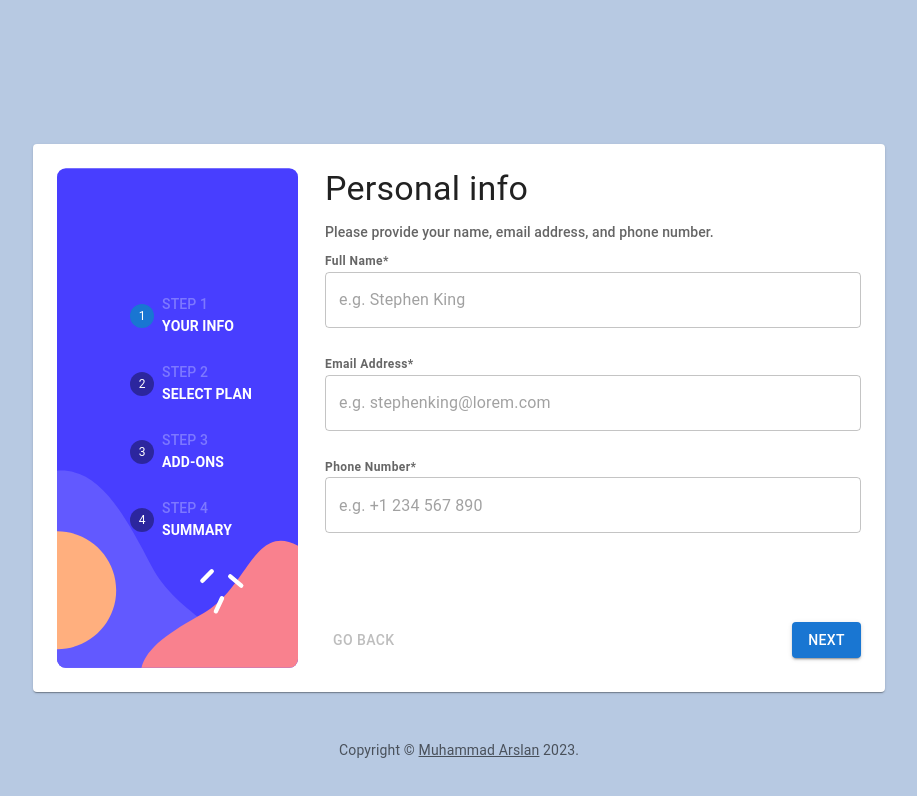
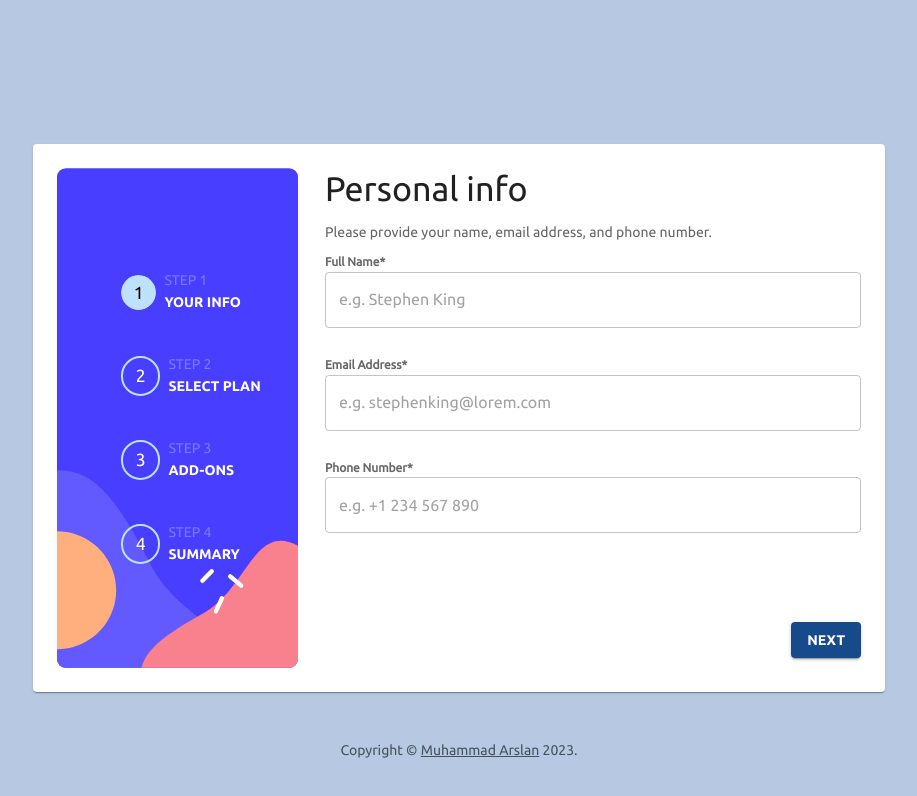
Before and after one commit to ArslanAkhtar/multi_form_front_end_mentor, a Next.js app: page / in a window 1280 px wide. Shown: the top 796 px of the page, without its empty margins (181-1098 px from the left). Built offline with nearby package versions, Linux system fonts and the light colour scheme.

Commit message:
Styling fixed and extra code removed

```diff
--- /dev/null
+++ b/public/assets/fonts/fonts.css
@@ -0,0 +1,18 @@
+@font-face {
+  font-family: "Ubuntu-reg";
+  src: url("/assets/fonts/Ubuntu-Regular.ttf") format("truetype");
+  font-weight: normal;
+  font-style: normal;
+}
+@font-face {
+  font-family: "Ubuntu-bold";
+  src: url("/assets/fonts/Ubuntu-Bold.ttf") format("truetype");
+  font-weight: bold;
+  font-style: normal;
+}
+@font-face {
+  font-family: "Ubuntu-medium";
+  src: url("/assets/fonts/Ubuntu-Medium.ttf") format("truetype");
+  font-weight: normal;
+  font-style: italic;
+}
--- a/src/app/components/Home.tsx
+++ b/src/app/components/Home.tsx
@@ -1,11 +1,21 @@
 "use client";
 import { styled } from "@mui/system";
-import { Box, Container, Paper, useMediaQuery, useTheme } from "@/lib/mui";
+import {
+  Box,
+  Container,
+  Paper,
+  useMediaQuery,
+  CssBaseline,
+  ThemeProvider,
+} from "@/lib/mui";
 import CopyRight from "./CopyRight";
 import { getStepContent } from "../helpers/helper";
 import { useFormWizardContext } from "../contexts/FormWizardContext";
 import StepperMobile from "./subComponents/stepper/StepperMobile";
 import StepperDesktop from "./subComponents/stepper/StepperDesktop";
+
+import "../../../public/assets/fonts/fonts.css";
+import { theme } from "../styles/theme";
 
 const FormWrapper = styled("div")({
   width: "100%",
@@ -30,12 +40,27 @@ const FormContainer = {
 const Home = () => {
   const { currentStep } = useFormWizardContext();
 
-  const theme = useTheme();
+  // const theme = useTheme();
+
+  // const theme = createTheme({
+  //   palette: {
+  //     primary: {
+  //       main: "#ff0000", // Set your primary color
+  //     },
+  //     secondary: {
+  //       main: "#00ff00", // Set your secondary color
+  //     },
+  //   },
+  //   typography: {
+  //     fontFamily: "Roboto, sans-serif", // Use the imported font name here
+  //   },
+  // });
 
   const isMobile = useMediaQuery(theme.breakpoints.down("sm"));
 
   return (
-    <>
+    <ThemeProvider theme={theme}>
+      <CssBaseline />
       <Container component="main" maxWidth="md" sx={{ mb: 6 }}>
         {isMobile && <StepperMobile />}
         <Paper sx={FormContainer}>
@@ -53,7 +78,7 @@ const Home = () => {
         </Paper>
         <CopyRight />
       </Container>
-    </>
+    </ThemeProvider>
   );
 };
 
--- a/src/app/components/subComponents/ButtonNavigation.tsx
+++ b/src/app/components/subComponents/ButtonNavigation.tsx
@@ -24,20 +24,29 @@ const ButtonNavigation = () => {
   const { currentStep, totalSteps, previousStep } = useFormWizardContext();
 
   return (
-    <Box sx={NavigationContainer}>
+    <Box
+      sx={{
+        ...NavigationContainer,
+        justifyContent: currentStep.id === 0 ? "flex-end" : "space-between",
+      }}
+    >
       {currentStep.id !== totalSteps && (
         <>
+          {currentStep.id !== 0 && (
             <Button
               color="inherit"
-            disabled={currentStep.id === 0}
               onClick={previousStep}
+              sx={{ fontFamily: "Ubuntu-bold" }}
             >
               Go Back
             </Button>
+          )}
+
           <Button
             type="submit"
             variant="contained"
             disabled={currentStep.id === totalSteps}
+            sx={{ fontFamily: "Ubuntu-bold" }}
           >
             {currentStep.id === totalSteps - 1 ? "Confirm" : "Next"}
           </Button>
--- a/src/app/components/subComponents/stepper/StepperDesktop.tsx
+++ b/src/app/components/subComponents/stepper/StepperDesktop.tsx
@@ -1,6 +1,5 @@
 import { useFormWizardContext } from "@/app/contexts/FormWizardContext";
 import { steps } from "@/app/helpers/constants";
-import { Wizard } from "@/app/helpers/types";
 import { Box, Step, StepButton, Stepper, Typography, styled } from "@/lib/mui";
 
 const StepSection = styled("div")({
@@ -24,6 +23,23 @@ const FormNavigation = {
   },
 };
 
+const StepButtonCustom = styled(StepButton)({
+  "& .MuiSvgIcon-root": {
+    fontSize: "2.2rem",
+    color: "transparent",
+    border: "2px solid #bee1fd",
+    borderRadius: "50%",
+
+    "&.Mui-active": {
+      color: "#bee1fd",
+      border: "none",
+      "& .MuiStepIcon-text": {
+        fill: "#000",
+      },
+    },
+  },
+});
+
 const StepperDesktop = () => {
   const { currentStep, totalSteps, goToStep, getStep } = useFormWizardContext();
 
@@ -41,7 +57,7 @@ const StepperDesktop = () => {
             },
           }}
         >
-          {[...Array(totalSteps)].map((_, index) => (
+          {[...Array(totalSteps)].map((__, index: number) => (
             <Step
               key={index}
               sx={{
@@ -50,27 +66,31 @@ const StepperDesktop = () => {
                 alignItems: "center",
               }}
             >
-              <StepButton
-                color="inherit"
+              <StepButtonCustom
                 disabled={!getStep(index).visited}
                 onClick={() => goToStep(index)}
                 sx={{
-                  color: "white",
+                  color: "secondary.main",
                   width: "auto",
                 }}
-              />
+              >
                 <Box sx={{ display: "flex", flexDirection: "column" }}>
-                <Typography variant="subtitle2" color="#7d78ff">
+                  <Typography
+                    variant="subtitle2"
+                    color="#7d78ff"
+                    sx={{ fontFamily: "Ubuntu-reg" }}
+                  >
                     STEP {index + 1}
                   </Typography>
                   <Typography
                     variant="subtitle2"
                     color="#fff"
-                  sx={{ fontWeight: "bold" }}
+                    sx={{ fontFamily: "Ubuntu-bold" }}
                   >
                     {steps[index].name}
                   </Typography>
                 </Box>
+              </StepButtonCustom>
             </Step>
           ))}
         </Stepper>
--- a/src/app/components/subComponents/stepper/StepperMobile.tsx
+++ b/src/app/components/subComponents/stepper/StepperMobile.tsx
@@ -22,6 +22,23 @@ const FormNavigationMobile = {
   left: 0,
 };
 
+const StepButtonCustom = styled(StepButton)({
+  "& .MuiSvgIcon-root": {
+    fontSize: "2.2rem",
+    color: "transparent",
+    border: "2px solid #bee1fd",
+    borderRadius: "50%",
+
+    "&.Mui-active": {
+      color: "#bee1fd",
+      border: "none",
+      "& .MuiStepIcon-text": {
+        fill: "#000",
+      },
+    },
+  },
+});
+
 const StepperMobile = () => {
   const { totalSteps, getStep, goToStep, currentStep } = useFormWizardContext();
 
@@ -41,7 +58,7 @@ const StepperMobile = () => {
         >
           {[...Array(totalSteps)].map((__, index: number) => (
             <Step key={index}>
-              <StepButton
+              <StepButtonCustom
                 color="inherit"
                 disabled={!getStep(index).visited}
                 onClick={() => goToStep(index)}
--- /dev/null
+++ b/src/app/styles/theme.ts
@@ -0,0 +1,53 @@
+import { createTheme } from "@mui/material/styles";
+
+declare module "@mui/material/styles" {
+  interface Palette {
+    customColor: {
+      main: string;
+      secondary: string;
+    };
+  }
+  interface PaletteOptions {
+    customColor: {
+      main: string;
+      secondary: string;
+    };
+  }
+}
+
+declare module "@mui/material/Typography/Typography" {
+  interface TypographyPropsVariantOverrides {
+    customVariant: true;
+  }
+}
+
+export const theme = createTheme({
+  typography: {
+    fontFamily: "Ubuntu-reg, Ubuntu-medium, Ubuntu-bold",
+  },
+  palette: {
+    primary: {
+      main: "#174a8b",
+    },
+    secondary: {
+      main: "#bee1fd",
+    },
+    customColor: {
+      main: "#ff0000", // Replace with your custom color
+      secondary: "#00ff00", // Replace with another custom color
+    },
+  },
+  components: {
+    // Name of the component
+    MuiStepButton: {
+      styleOverrides: {
+        // Name of the slot
+        root: {
+          // Some CSS
+          fontSize: "5rem",
+          color: "white",
+        },
+      },
+    },
+  },
+});
```
Also changed, not shown: src/app/components/subComponents/AddOnCard.tsx (deleted, +0 -76 lines). Lines whose indentation alone changed are shown as unchanged.
